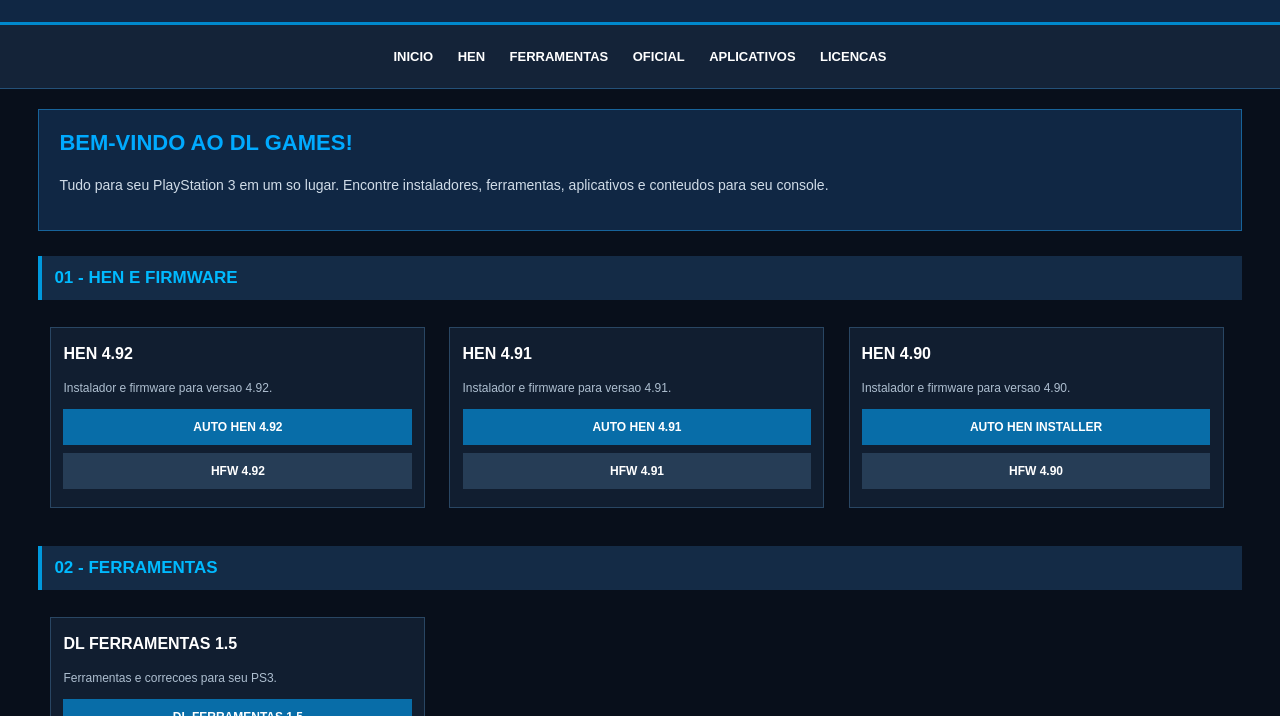
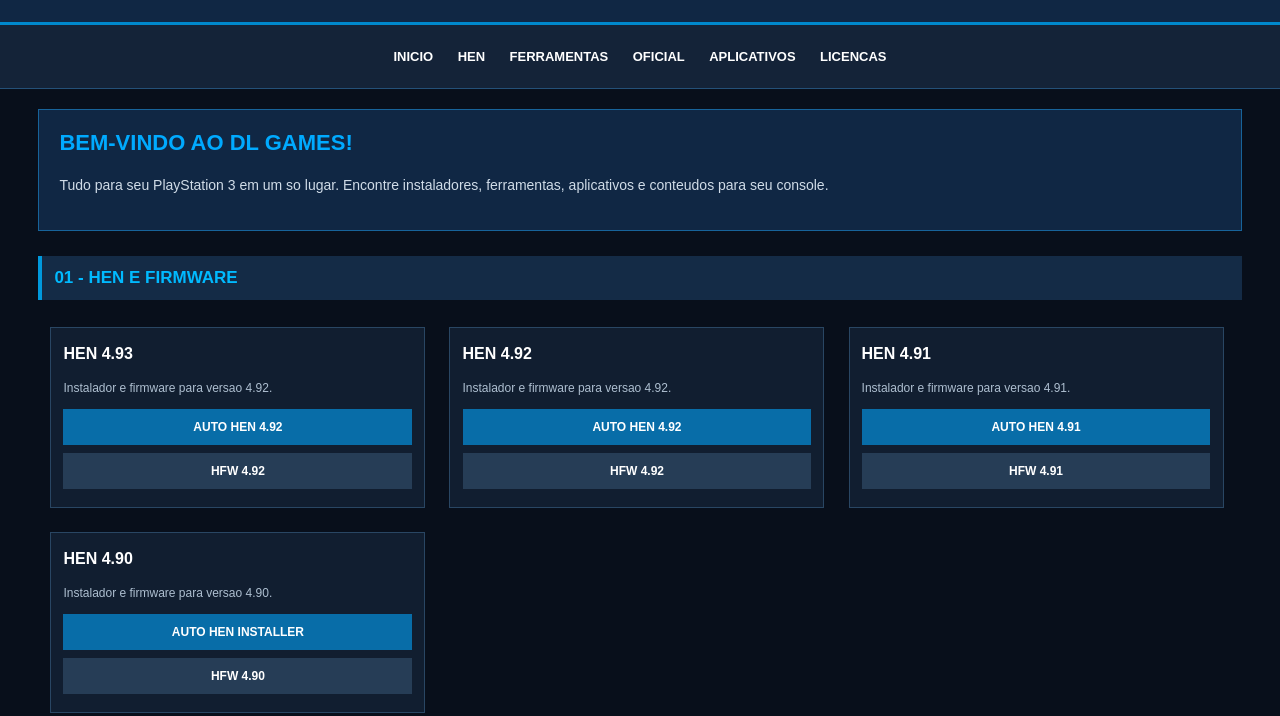
Before and after one commit to Danielstoreps3/DLHEN, a plain HTML site: page index.html in a window 1280 px wide. Shown: the part 84-800 px from the top of the page. Drawn offline with Linux system fonts and the light colour scheme.

Commit message:
Update index.html

```diff
--- a/index.html
+++ b/index.html
@@ -186,7 +186,12 @@ body {
 </div>
 
 <div class="titulo" id="hen">01 - HEN E FIRMWARE</div>
-
+<div class="card">
+    <h3>HEN 4.93</h3>
+    <p>Instalador e firmware para versao 4.92.</p>
+    <a class="botao" href="https://ps3xploit.me/hen/installer/index.html">AUTO HEN 4.92</a>
+    <a class="botao2" href="https://github.com/Danielstoreps3/DLHEN/releases/download/DLHEN/HFW_4.92.1_PS3UPDAT.PUP">HFW 4.92</a>
+</div>
 <div class="card">
     <h3>HEN 4.92</h3>
     <p>Instalador e firmware para versao 4.92.</p>
```
